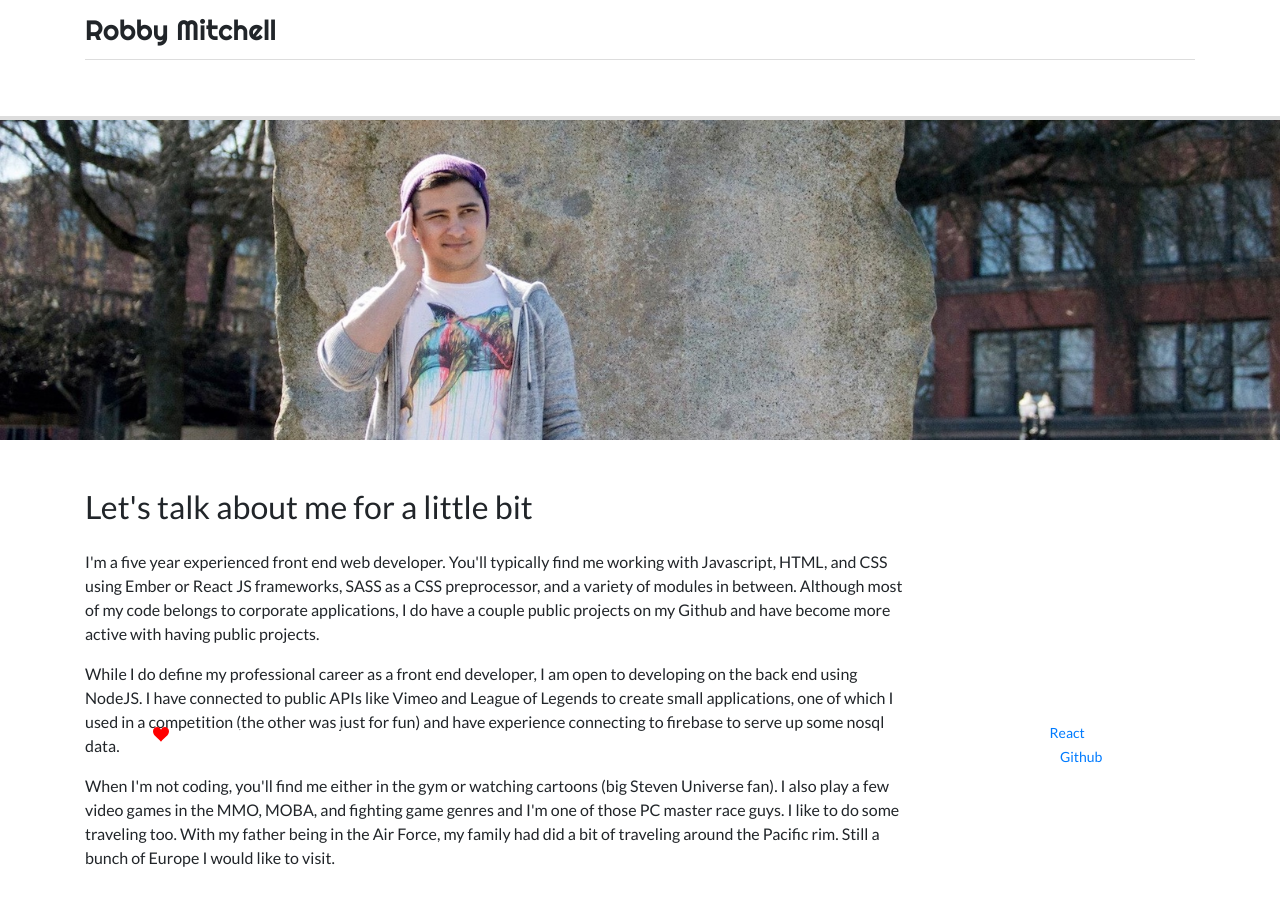
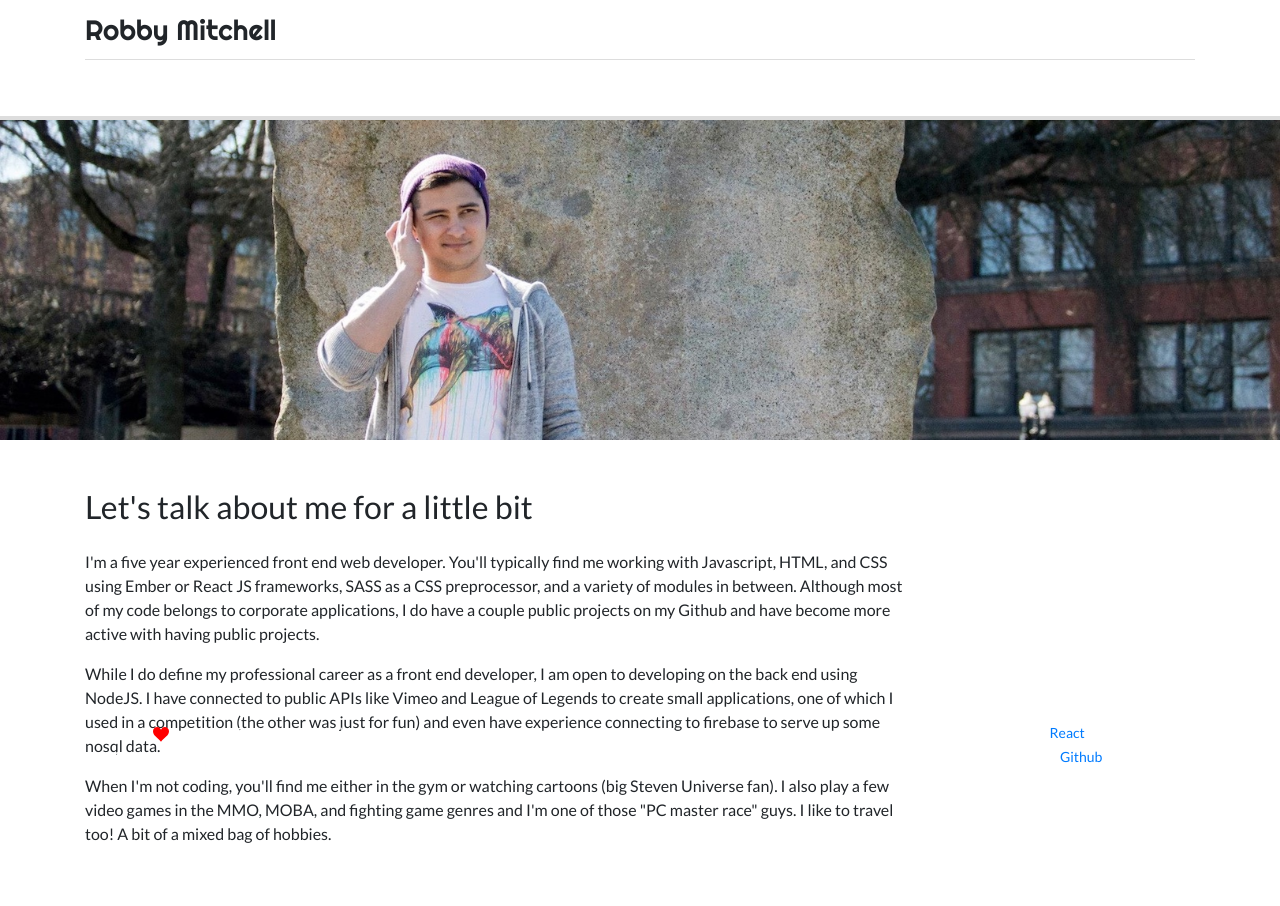
Before and after one commit to Cishkash/robjmitch, a React app: page / in a window 1280 px wide. Shown: the top 906 px of the page. Built offline with nearby package versions, Linux system fonts and the light colour scheme; what remarkable would draw is missing.

Commit message:
Stylistic updates to ArticleList component and documentation updates to Tab component

```diff
--- a/src/components/ArticleList.js
+++ b/src/components/ArticleList.js
@@ -77,7 +77,11 @@ class ArticleList extends Component {
     }
 
     return articleList.map( (article) => (
-      <a href={articles[article].articleLink} key={article}>{articles[article].title}</a>
+      <a href={articles[article].articleLink}
+         className="list-group-item list-group-item-action"
+         key={article}>
+         {articles[article].title}
+      </a>
     ));
   }
   /**
@@ -91,8 +95,10 @@ class ArticleList extends Component {
 
     return (
       <div id="ArticleList" className="my-3">
-        <strong>Interesting articles:</strong>
-        <div className="articles">
+        <div class="list-group">
+          <strong className="list-group-item list-group-item-info">
+            Interesting articles:
+          </strong>
           {this.iterateArticles(this.state.articles)}
         </div>
       </div>
--- a/src/components/Index.js
+++ b/src/components/Index.js
@@ -36,17 +36,15 @@ class Index extends Component {
                 developer, I am open to developing on the back end using NodeJS.
                 I have connected to public APIs like Vimeo and League of Legends
                 to create small applications, one of which I used in a
-                competition (the other was just for fun) and have experience
-                connecting to firebase to serve up some nosql data.
+                competition (the other was just for fun) and even have
+                experience connecting to firebase to serve up some nosql data.
               </p>
               <p>
                 When I'm not coding, you'll find me either in the gym or
                 watching cartoons (big Steven Universe fan). I also play a few
                 video games in the MMO, MOBA, and fighting game genres and I'm
-                one of those PC master race guys. I like to do some traveling
-                too. With my father being in the Air Force, my family had did a
-                bit of traveling around the Pacific rim. Still a bunch of Europe
-                I would like to visit.
+                one of those "PC master race" guys. I like to travel too! A bit
+                of a mixed bag of hobbies.
               </p>
             </section>
           </div>
```
Also changed, not shown: src/components/pandarium/Tab.js (+7 -1 lines).
